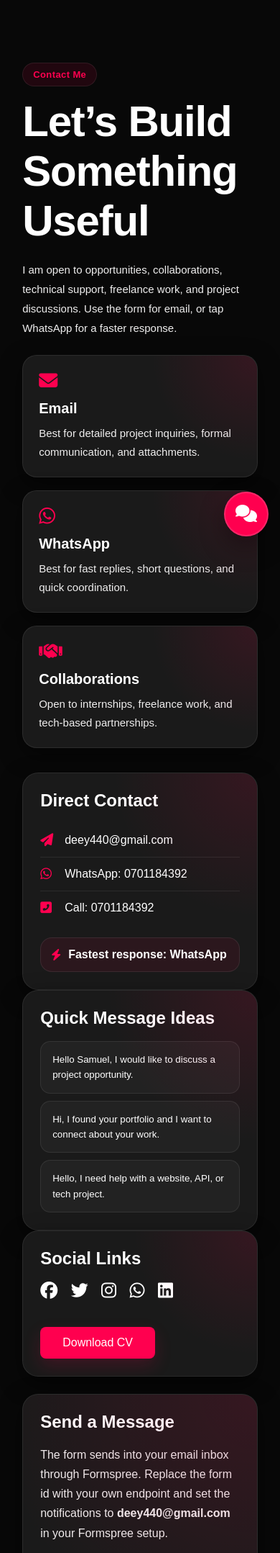
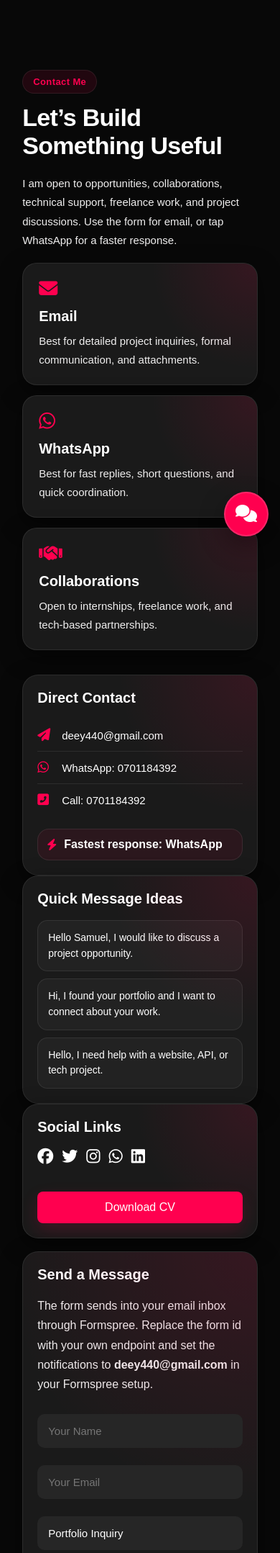
Before and after one commit to youngdee120/Personal-Portfolio, a PHP site: page /contact.html in a window 390 px wide. Shown: the part 83-2240 px from the top of the page at 72% size. Run offline with PHP 8.4, Linux system fonts and the light colour scheme; some libraries are stand-ins or nearby versions.

Commit message:
my commit

```diff
--- a/css/contact.css
+++ b/css/contact.css
@@ -305,3 +305,110 @@
         font-size: 15px;
     }
 }
+@media only screen and (max-width: 768px) {
+    #contact {
+        padding-top: 100px;
+    }
+
+    .contact-intro {
+        max-width: 100%;
+        margin-bottom: 18px;
+    }
+
+    .contact-intro p {
+        font-size: 15px;
+        line-height: 1.75;
+    }
+
+    .contact-snapshot {
+        grid-template-columns: 1fr;
+        gap: 14px;
+    }
+
+    .contact-grid {
+        grid-template-columns: 1fr;
+        gap: 18px;
+    }
+
+    .contact-card {
+        padding: 20px;
+    }
+
+    .contact-card h2 {
+        font-size: 22px;
+    }
+
+    .contact-line {
+        padding: 13px 0;
+        font-size: 15px;
+    }
+
+    .contact-note {
+        padding: 12px;
+    }
+
+    .quick-message-list {
+        gap: 10px;
+    }
+
+    .quick-message {
+        font-size: 14px;
+        line-height: 1.55;
+        padding: 13px 14px;
+    }
+
+    .social-icons {
+        display: flex;
+        flex-wrap: wrap;
+        gap: 12px;
+    }
+
+    .social-icons a {
+        margin-right: 0;
+        font-size: 22px;
+    }
+
+    .contact-right input,
+    .contact-right textarea {
+        font-size: 15px;
+        padding: 14px;
+    }
+
+    .btn,
+    .btn2 {
+        width: 100%;
+        text-align: center;
+        margin-right: 0;
+    }
+
+    .contact-bottom {
+        grid-template-columns: 1fr;
+        gap: 14px;
+    }
+
+    .bottom-card {
+        padding: 18px;
+    }
+}
+
+@media only screen and (max-width: 480px) {
+    .contact-intro .sub-title {
+        font-size: 34px;
+    }
+
+    .contact-card h2 {
+        font-size: 20px;
+    }
+
+    .contact-line span {
+        word-break: break-word;
+    }
+
+    .bottom-card h3 {
+        font-size: 18px;
+    }
+
+    .bottom-card p {
+        font-size: 14px;
+    }
+}
```
Also changed, not shown: css/portfolio.css (+97 -0 lines).
